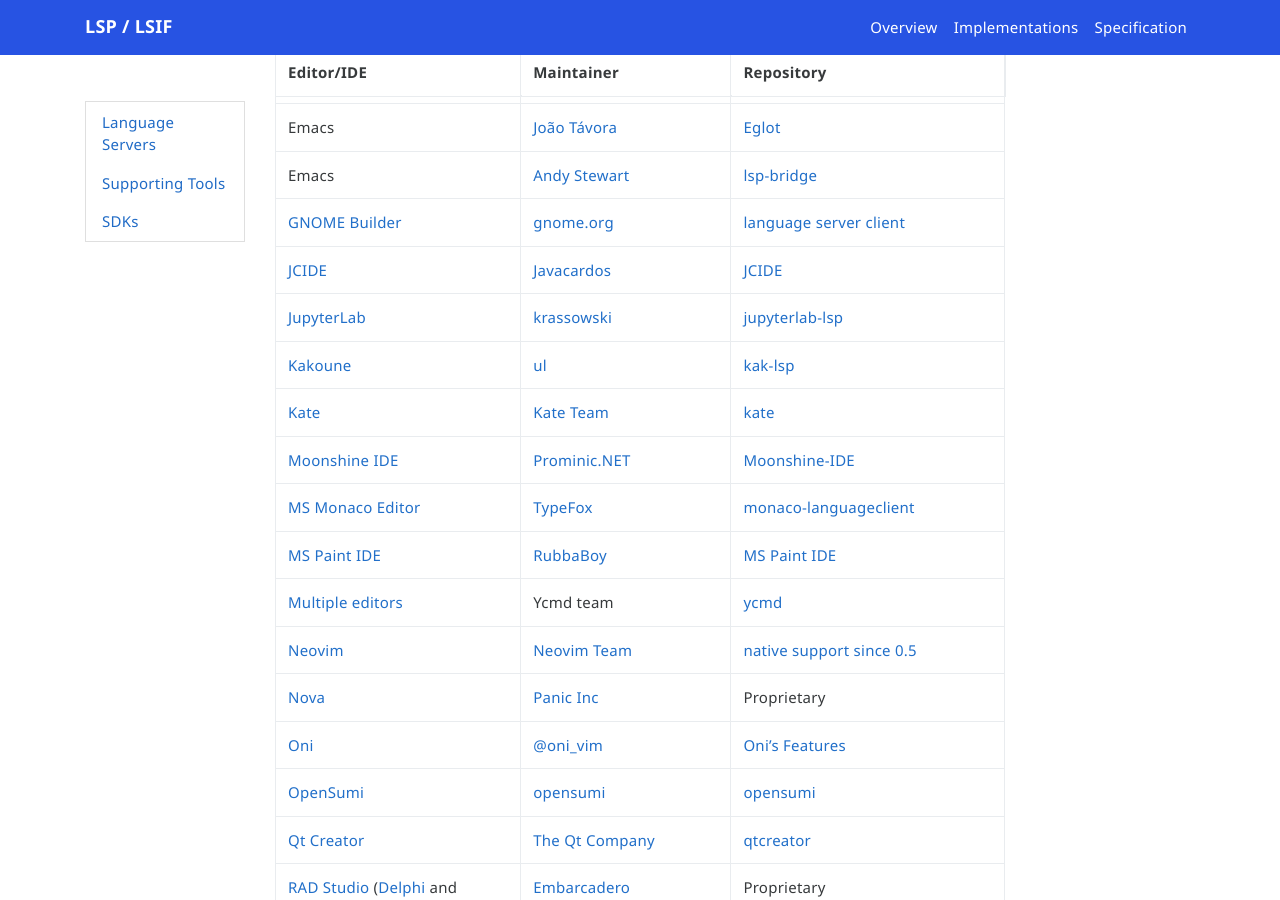
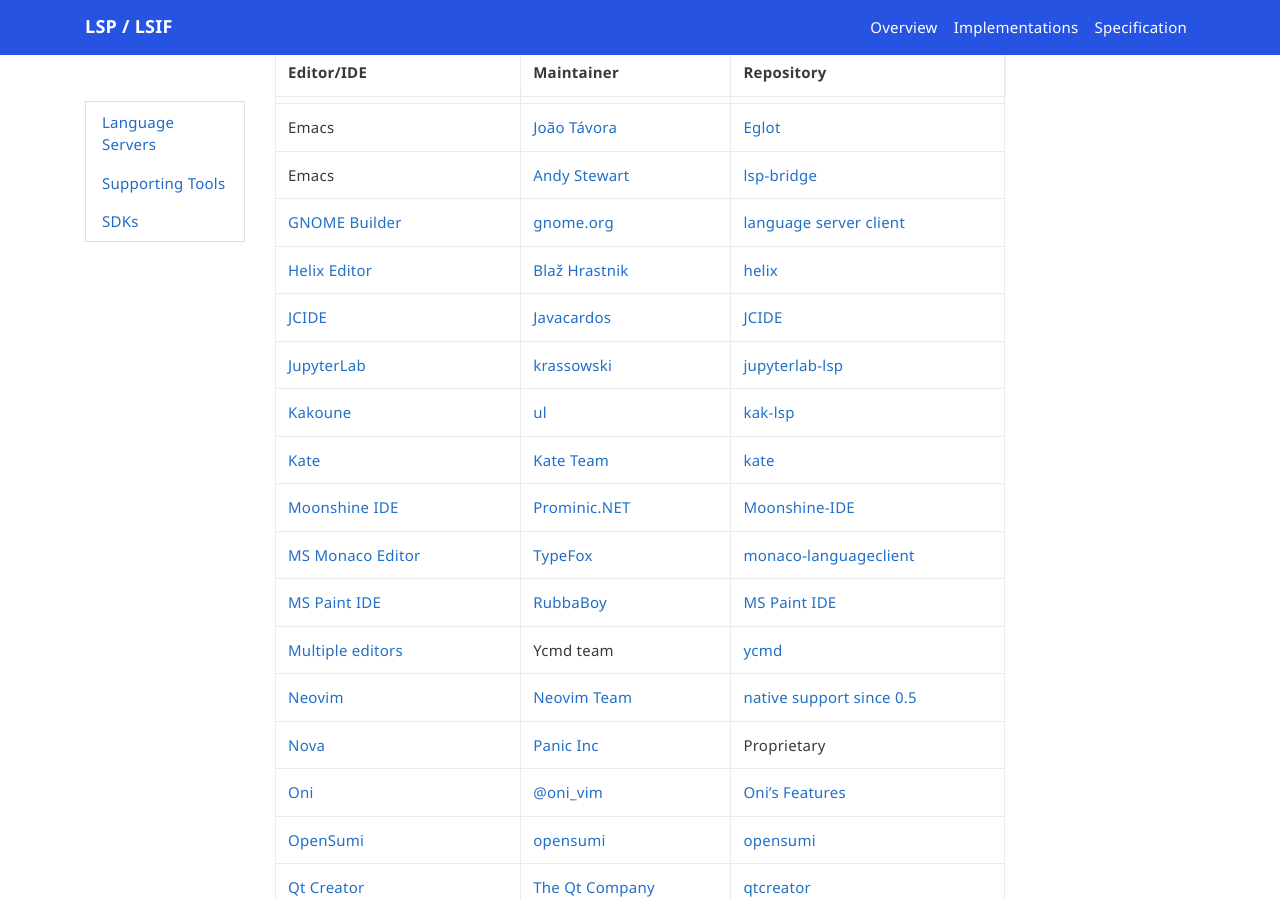
Before and after one commit to microsoft/language-server-protocol, a Jekyll site: the page built from _implementors/tools.md, in a window 1280 px wide and 900 px high, scrolled down 755 px. Built offline with Jekyll 4.4.1, drawn with Linux system fonts in a browser that asks for light colours; nearby versions of some CDN libraries; comment, search, counter and statistics services are not loaded.

Commit message:
Added Helix editor (#1480)
A quote from their website about LSP support:

> Language server support
> Language specific auto completion, goto definition, documentation, diagnostics and other IDE features with no additional configuration.

```diff
--- a/_implementors/tools.md
+++ b/_implementors/tools.md
@@ -24,6 +24,7 @@
 | Emacs | [João Távora](https://github.com/joaotavora) | [Eglot](https://github.com/joaotavora/eglot) |
 | Emacs | [Andy Stewart](https://github.com/manateelazycat/) | [lsp-bridge](https://github.com/manateelazycat/lsp-bridge/) |
 | [GNOME Builder](https://wiki.gnome.org/Apps/Builder) | [gnome.org](https://wiki.gnome.org/Apps/Builder/) | [language server client](https://git.gnome.org/browse/gnome-builder/tree/src/libide/lsp) |
+| [Helix Editor](https://helix-editor.com/) | [Blaž Hrastnik](https://github.com/archseer) | [helix](https://github.com/helix-editor/helix) |
 | [JCIDE](https://www.javacardos.com/tools) | [Javacardos](https://www.javacardos.com) | [JCIDE](https://www.javacardos.com/javacardforum/viewtopic.php?f=5&t=2108&p=6175#p6175) |
 | [JupyterLab](https://github.com/jupyterlab/jupyterlab) | [krassowski](https://github.com/krassowski) | [jupyterlab-lsp](https://github.com/krassowski/jupyterlab-lsp) |
 | [Kakoune](http://kakoune.org/) | [ul](https://github.com/ul) | [kak-lsp](https://github.com/ul/kak-lsp) |
```
